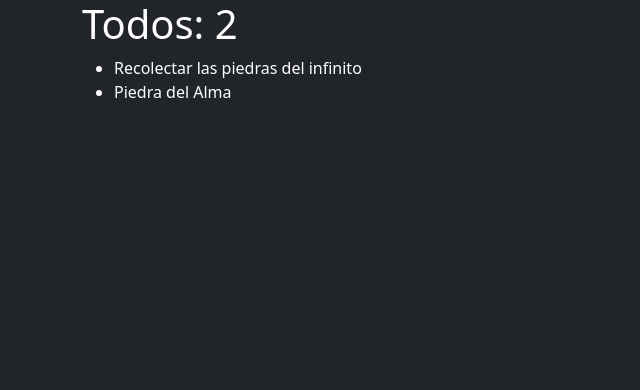
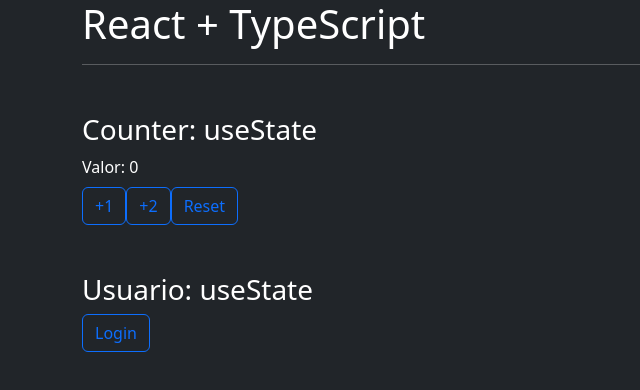
Before and after one commit to EndYou01/Curso-Typescript, a React (Create React App) app: page / in a window 1280 px wide. Shown: the top 390 px of the page, without its empty margins (0-640 px from the left). Built offline with nearby package versions, Linux system fonts and the light colour scheme.

Commit message:
Typescript - useState

```diff
--- a/src/App.tsx
+++ b/src/App.tsx
@@ -1,13 +1,16 @@
-import { Todo } from "./todo/Todo";
+// import { Todo } from "./todo/Todo";
+import { CounterApp } from "./counter/CounterApp";
 
 
 
 function App() {
-  return (
-    <>
-      	<Todo/>
-    </>
-  );
+	return (
+		<>
+
+			{/* <Todo /> */}
+			<CounterApp/>
+		</>
+	);
 }
 
 export default App;
--- /dev/null
+++ b/src/counter/components/Counter.tsx
@@ -0,0 +1,39 @@
+import { useState } from "react"
+
+
+export const Counter = () => {
+
+    const [counter, setCounter] = useState(0)
+
+    const incrementar = (number: number = 1):void => {
+        setCounter(counter + number)
+    }
+
+    return (
+        <div className="mt-5">
+            <h3>Counter: useState</h3>
+            <span>Valor: {counter}</span>
+            <br />
+            <button
+                className="btn btn-outline-primary mt-2"
+                onClick={()=>incrementar()}
+            >
+                +1
+            </button>
+
+            <button
+                className="btn btn-outline-primary mt-2"
+                onClick={()=>incrementar(2)}
+            >
+                +2
+            </button>
+
+            <button
+                className="btn btn-outline-primary mt-2"
+                onClick={()=>setCounter(0)}
+            >
+                Reset
+            </button>
+        </div>
+    )
+}
--- /dev/null
+++ b/src/counter/components/Usuario.tsx
@@ -0,0 +1,38 @@
+import { useState } from "react"
+
+interface User {
+    uid: string
+    name: string
+}
+
+export const Usuario = () => {
+
+    const [user, setUser] = useState<User>()
+
+    const login = () => {
+        setUser({
+            uid: 'ABC123',
+            name: 'Senjudo'
+        })
+    }
+
+    return (
+        <div className="mt-5">
+            <h3>Usuario: useState</h3>
+
+            <button
+                className="btn btn-outline-primary"
+                onClick={login}
+            >
+                Login
+            </button>
+
+            {
+                (!user)
+                    ?   <pre>{JSON.stringify(user)}</pre>
+                    :   <pre>No hay Usuario</pre>
+            }
+
+        </div>
+    )
+}
```
